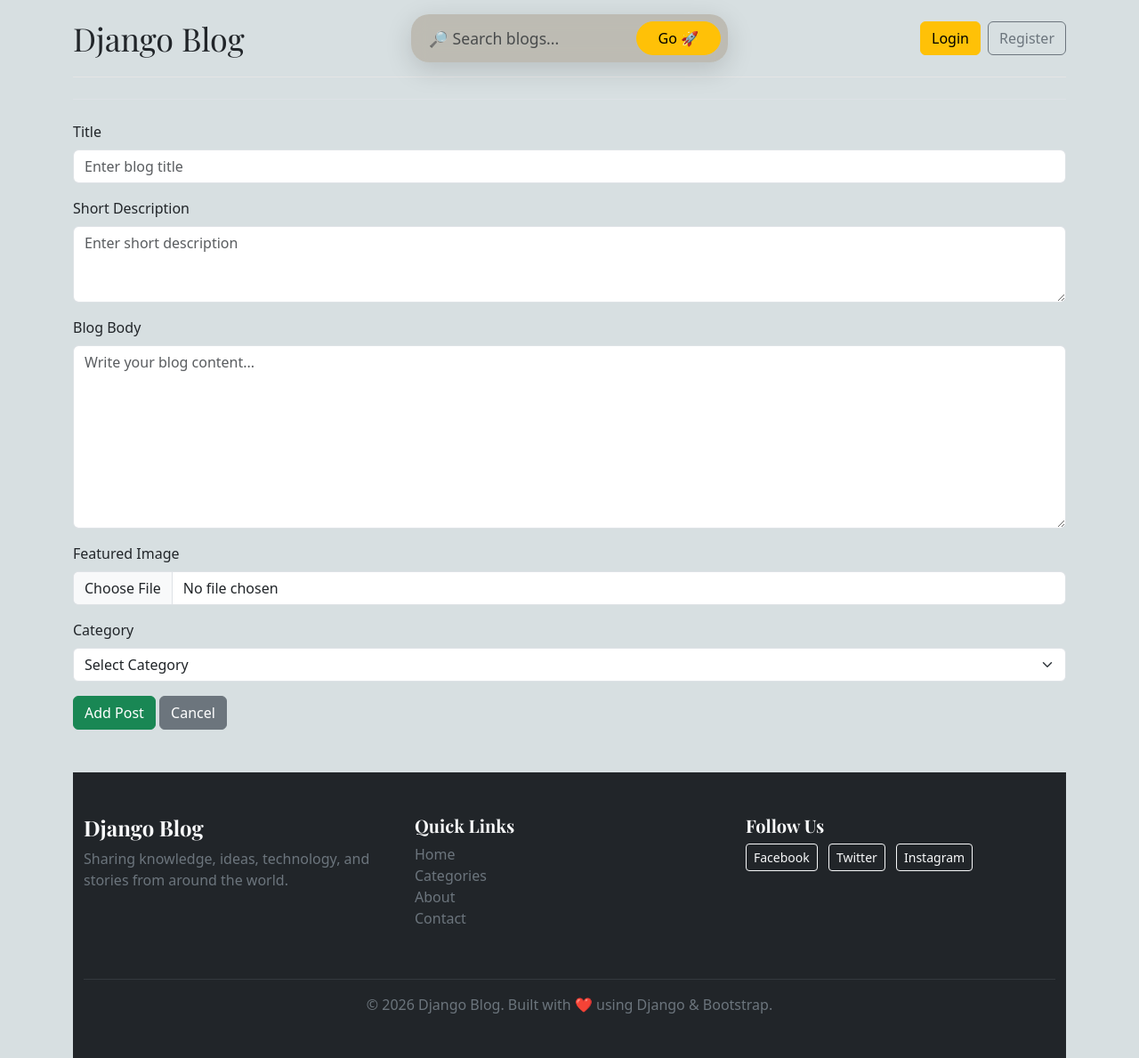
After one commit to HIM9098/django-blog, a Django app: page /dashboard/blog/add_blog/ in a window 1280 px wide. The commit adds this page. Shown: the whole page at 89% size. Run offline with Django 5.2, Linux system fonts and the light colour scheme; data that the repository does not hold is empty.

Commit message:
added blogs in the post dashboard and did CRUD operations

```diff
--- a/dashboards/urls.py
+++ b/dashboards/urls.py
@@ -4,9 +4,19 @@ from dashboards import views
 
 urlpatterns= [
     path('', views.dashboard, name='dashboard'),
+
+    # Category URLS // CRUD operations
     path('category/' , views.category , name = "category"),
     path('category/edit_category/<int:id>/',views.edit_category, name = "edit_category"),
     path('category/delete_category/<int:id>/',views.delete_category, name = "delete_category"),
     path('category/add_category/', views.add_category, name = "add_category"),
 
+    # Blog URLS // CRUD operations
+
+    path('blog/', views.blog, name = "blog_posts"),
+    path('blog/add_blog/', views.add_blog, name = "add_blog"),
+    path('blog/edit_blog/<int:id>/', views.edit_blog, name = "edit_blog"),
+    path('blog/delete_blog/<int:id>/', views.delete_blog, name = "delete_blog"),
+
+
 ]
--- a/dashboards/views.py
+++ b/dashboards/views.py
@@ -7,6 +7,7 @@ from django.contrib.auth.decorators import login_required
 
 # Create your views here.
 
+# category CURD operations
 
 # lgoin checkup
 @login_required(login_url="login")
@@ -56,3 +57,71 @@ def delete_category(request, id):
     category = Category.objects.get(id=id)
     category.delete()
     return redirect("category")
+
+# blog CURD operations
+
+def blog(request):
+    blogs = Blog.objects.all()
+
+    context = {
+        "blogs": blogs,
+    }
+    return render(request, "dashboards/blog_posts.html", context)
+
+def delete_blog(request, id):
+    blog = Blog.objects.get(id=id)
+    blog.delete()
+    return redirect("blog_posts")
+
+def add_blog(request):
+    category = Category.objects.all()  # to show category in dropdown menu in add blog page
+    if request.method == "POST" and request.POST["title"] != "" and request.POST["short_description"] != "" and request.POST["blog_body"] != "" and request.FILES["featured_image"] != "":
+        title = request.POST["title"]
+        short_description = request.POST["short_description"]
+        blog_body = request.POST["blog_body"]
+        featured_image = request.FILES["featured_image"]
+        category_id = request.POST["category"]
+
+        category = Category.objects.get(id=category_id) # to get the category for assigining it to the blog
+
+        blog = Blog.objects.create(
+            title=title,
+            short_description=short_description,
+            blog_body=blog_body,
+            featured_image=featured_image,
+            category=category,
+            author=request.user,
+            slug=title.replace(" ", "-").lower(),
+        )
+        blog.save()
+        return redirect("blog_posts")
+    else:
+        context = {"category": category}
+        return render(request, "dashboards/edit_post.html", context)
+
+def edit_blog(request, id):
+    category = Category.objects.all()
+    if request.method == "POST" and request.POST["title"] != "" and request.POST["short_description"] != "" and request.POST["blog_body"] != "":
+        blog = Blog.objects.get(id=id)
+        title = request.POST["title"]
+        short_description = request.POST["short_description"]
+        blog_body = request.POST["blog_body"]
+        category_id = request.POST["category"]
+
+        category = Category.objects.get(id=category_id) # to get the category for assigining it to the blog
+
+        blog.title = title
+        blog.short_description = short_description
+        blog.blog_body = blog_body
+        blog.category = category
+        if "featured_image" in request.FILES: # checking if user has uploaded files or not
+            featured_image = request.FILES["featured_image"]
+            blog.featured_image = featured_image
+
+        blog.save()
+        return redirect("blog_posts")
+    blog_post = Blog.objects.get(id=id)
+    context = {"category": category
+               ,"blog": blog_post
+               }
+    return render(request, "dashboards/edit.html",context)
--- a/templates/dashboards/add_category.html
+++ b/templates/dashboards/add_category.html
@@ -4,6 +4,7 @@
 
 <form action="{% url 'add_category' %}" method="POST">
     {% csrf_token %}
+
     <input type="text" placeholder="Category Name" name="category_name" class="form-control mb-3">
 
 
--- a/templates/dashboards/category.html
+++ b/templates/dashboards/category.html
@@ -8,7 +8,7 @@
     <div class="col-md-9">
         <h3 class="text-center text-uppercase font-weight-bold">All Categories</h3>
 
-        <a href="{% url 'add_category' %}" class="btn btn-dark text-light  mb-3 ">
+        <a href="{% url 'add_category' %}" class="btn btn-dark text-light float-end mb-3 ">
 
             <b>Add Category</b>
 
--- /dev/null
+++ b/templates/dashboards/edit_post.html
@@ -0,0 +1,73 @@
+{% extends 'base.html' %}
+{% block content %}
+<form method="POST" enctype="multipart/form-data">
+
+    {% csrf_token %}
+
+    <div class="mb-3">
+        <label class="form-label">Title</label>
+        <input
+            type="text"
+            name="title"
+            class="form-control"
+            placeholder="Enter blog title"
+            required
+        >
+    </div>
+
+    <div class="mb-3">
+        <label class="form-label">Short Description</label>
+        <textarea
+            name="short_description"
+            class="form-control"
+            rows="3"
+            placeholder="Enter short description"
+            required
+        ></textarea>
+    </div>
+
+    <div class="mb-3">
+        <label class="form-label">Blog Body</label>
+        <textarea
+            name="blog_body"
+            class="form-control"
+            rows="8"
+            placeholder="Write your blog content..."
+            required
+        ></textarea>
+    </div>
+
+    <div class="mb-3">
+        <label class="form-label">Featured Image</label>
+        <input
+            type="file"
+            name="featured_image"
+            class="form-control"
+            required
+        >
+    </div>
+
+    <div class="mb-3">
+        <label class="form-label">Category</label>
+
+        <select name="category" class="form-select" required>
+            <option value="">Select Category</option>
+
+            {% for cat in category %}
+                <option value="{{ cat.id }}">
+                    {{ cat.category_name }}
+                </option>
+            {% endfor %}
+
+        </select>
+    </div>
+
+    <button type="submit" class="btn btn-success">
+        Add Post
+    </button>
+
+    <a href="{% url 'blog_posts' %}" class="btn btn-secondary">
+        Cancel
+    </a>
+</form>
+{% endblock %}
--- a/templates/dashboards/sidebar.html
+++ b/templates/dashboards/sidebar.html
@@ -9,7 +9,7 @@
                 Categories
             </a>
 
-            <a href="#" class=" nav-link text-dark {% if request.path == '/posts/' %}bg-warning {% endif %} ">
+            <a href="{% url 'blog_posts' %}" class=" nav-link text-dark {% if '/blog/' in request.path %}bg-warning {% endif %} ">
                 Posts
             </a>
 
```
Also changed, not shown: templates/dashboards/blog_posts.html (added, +56 -0 lines), templates/dashboards/edit.html (added, +77 -0 lines).
